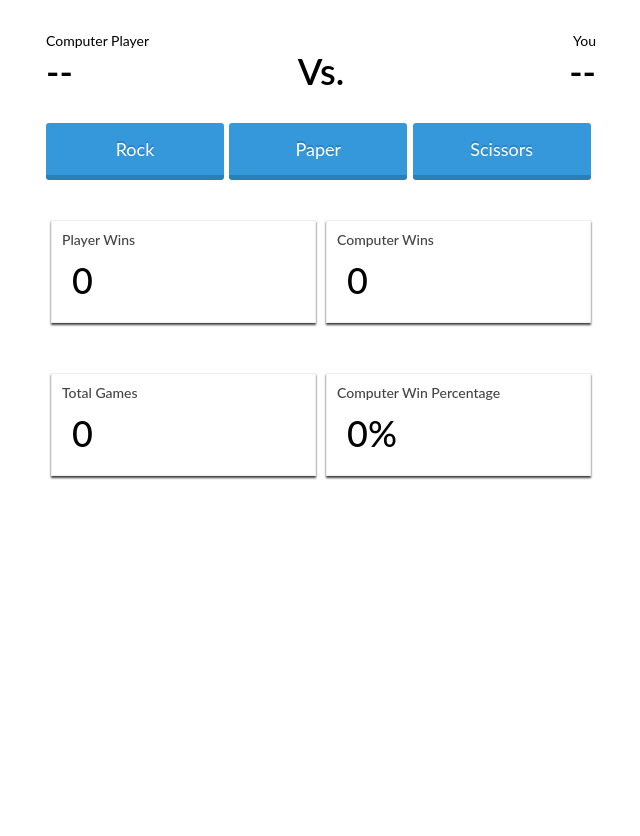
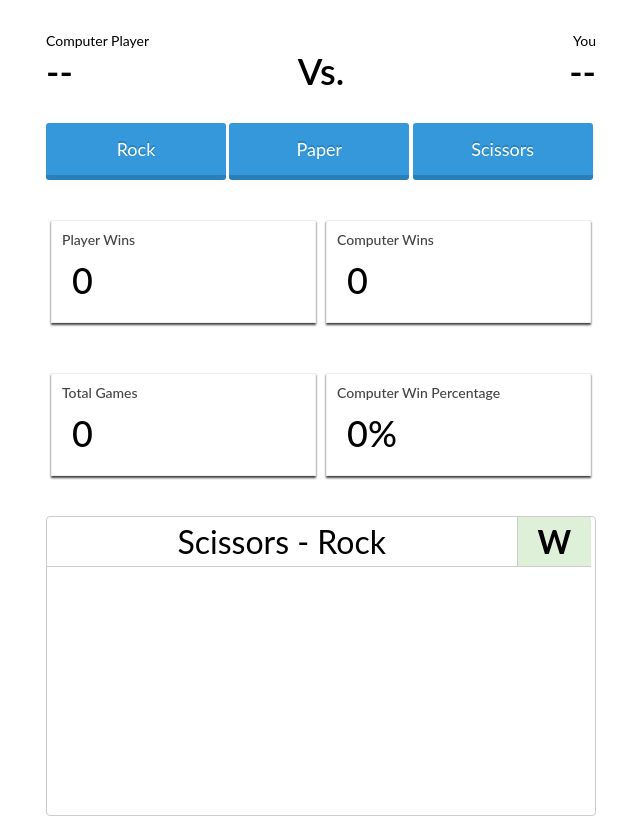
Before and after one commit to chaz9127/rock_paper_scissors, a plain HTML site: page index.html in a window 1280 px wide. Shown: the whole page, without its empty margins (319-959 px from the left). Before the commit the page ends 800 px from the top, so only its background shows below. Drawn offline with Linux system fonts and the light colour scheme.

Commit message:
add front end for match history

```diff
--- a/index.html
+++ b/index.html
@@ -71,6 +71,16 @@
         </p>
       </section>
     </div>
+    <div class="row">
+      <div id="match-history">
+        <table>
+          <tr>
+            <td class="hand-play">Scissors - Rock</td>
+            <td class="hand-outcome win">W</td>
+          <tr>
+        </table>
+      </div>
+    </div>
   </div>
 
   <script src="javascript/main.js"></script>
--- a/stylesheets/data_box.css
+++ b/stylesheets/data_box.css
@@ -45,7 +45,7 @@
   display: block;
   vertical-align: middle;
   text-align: center;
-  width: 158px;
+  width: 180px;
   padding: 15px 10px;
   border-radius: 3px;
   font-size: 18px;
--- a/stylesheets/main.css
+++ b/stylesheets/main.css
@@ -2,6 +2,7 @@
 * {
   padding: 0px;
   margin: 0px;
+  box-sizing: border-box;
 }
 .wrapper {
   display: flex;
@@ -33,3 +34,38 @@ h1 {
   height: 50px;
   margin:50px 20px
 }
+#match-history {
+  height: 300px;
+  width: 100%;
+  border: 1px solid #ccc;
+  border-radius: 4px;
+  margin-bottom: 20px;
+  overflow: auto;
+}
+#match-history table {
+  border-collapse: collapse;
+}
+#match-history table tr td {
+  vertical-align: middle;
+  border-bottom: 1px solid #ccc;
+  font-size: 32px;
+}
+.hand-play {
+  width: 470px;
+  text-align: center;
+}
+.hand-outcome {
+  font-weight: bold;
+  border-left:1px solid #ccc;
+  font-size: 42px;
+  padding: 5px 20px;
+}
+.hand-outcome.win {
+  background-color: #dff0d8;
+}
+.hand-outcome.tie {
+  background-color: #fcf8e3;
+}
+.hand-outcome.lose {
+  background-color: #f2dede;
+}
```
